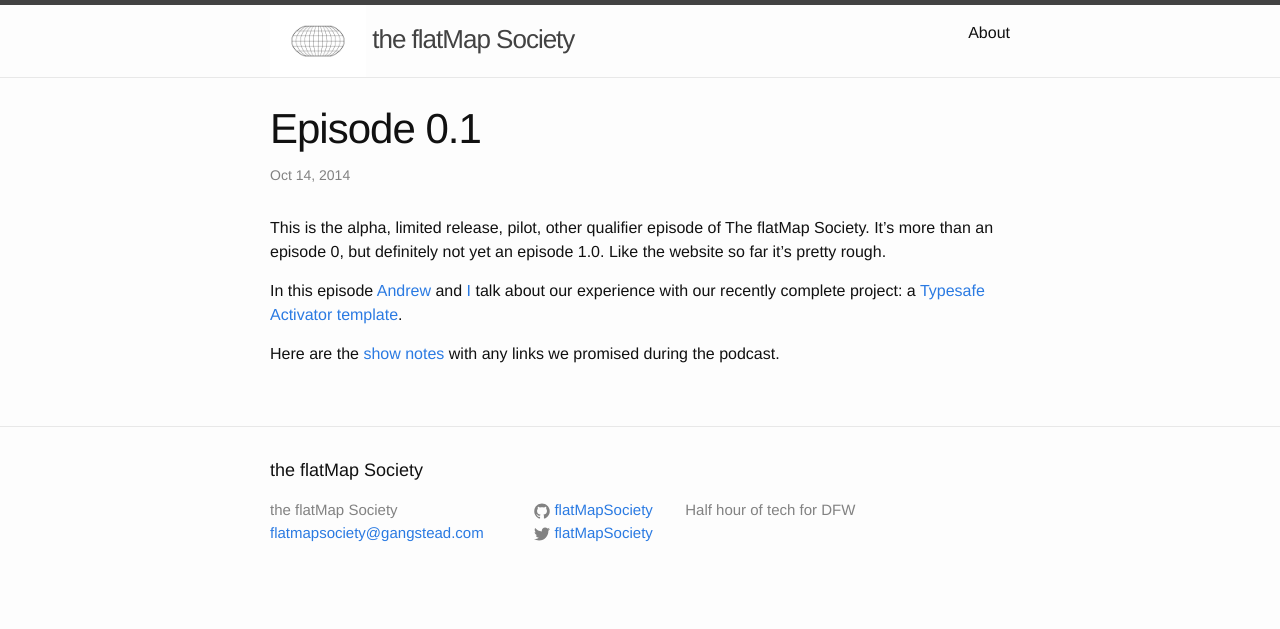
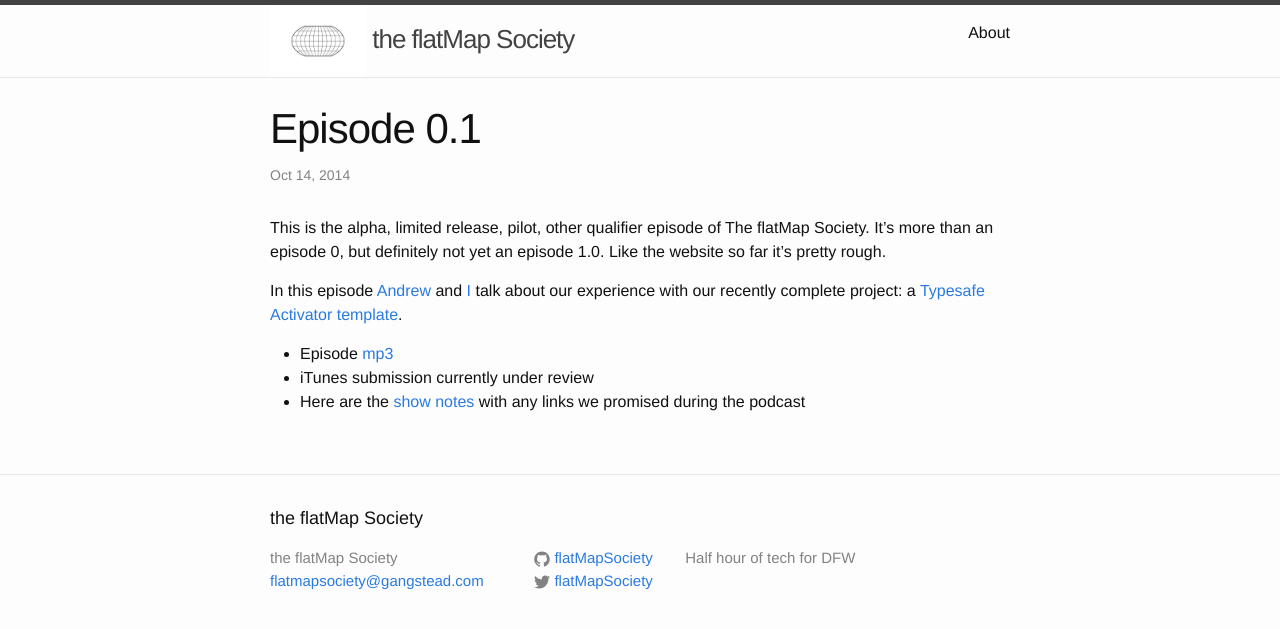
Before and after one commit to flatMapSociety/flatMapSociety.github.io, a Jekyll site: the page built from _posts/2014-10-14-episode-0-1.markdown, in a window 1280 px wide. Shown: the top 629 px of the page. Built offline with Jekyll 4.4.1, drawn with Linux system fonts in a browser that asks for light colours.

```diff
--- a/_posts/2014-10-14-episode-0-1.markdown
+++ b/_posts/2014-10-14-episode-0-1.markdown
@@ -12,7 +12,9 @@ This is the alpha, limited release, pilot, other qualifier episode of The flatMa
 
 In this episode [Andrew][andrew] and [I][steven] talk about our experience with our recently complete project: a [Typesafe Activator template][activator].
 
-Here are the [show notes][shownotes] with any links we promised during the podcast.
+* Episode [mp3](http://flatmapsociety.github.io/episodes/flatMap_0_1-2014-10-15.mp3)
+* iTunes submission currently under review
+* Here are the [show notes][shownotes] with any links we promised during the podcast
 
 [andrew]:      http://twitter.com/han_cholo
 [steven]:     http://twitter.com/gangstead
```
